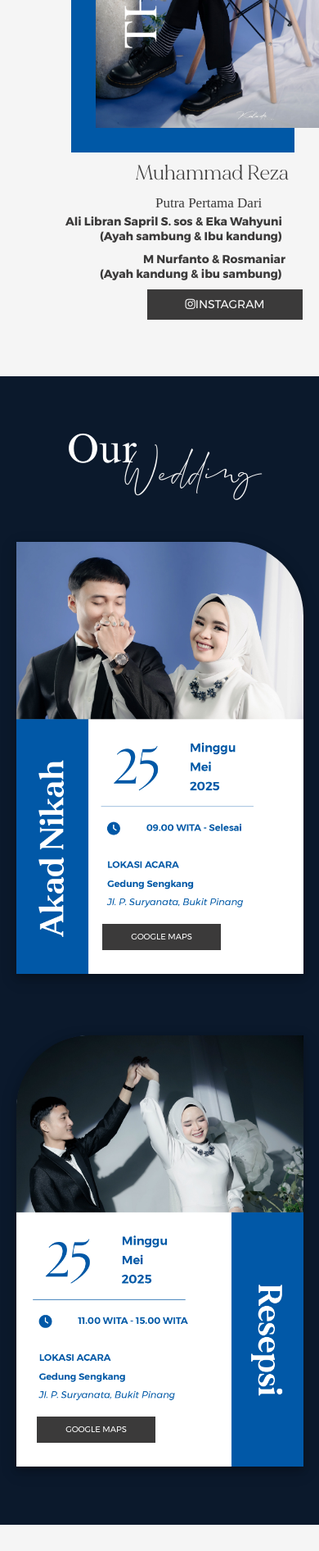
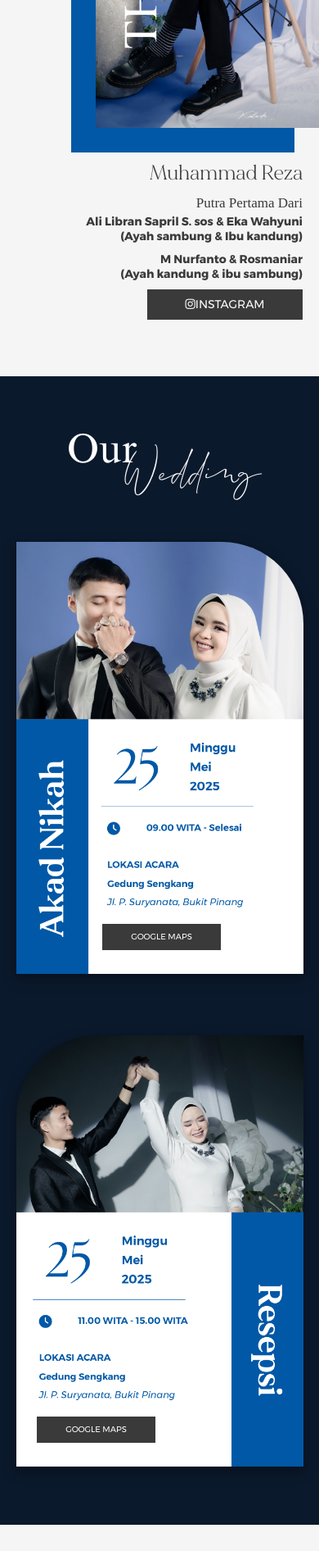
Before and after one commit to zndnnn/Anita, a PHP site: page /main.html in a window 390 px wide. Shown: the part 2608-4500 px from the top of the page at 82% size. Run offline with PHP 8.4, Linux system fonts and the light colour scheme; some libraries are stand-ins or nearby versions; some web fonts are replaced.

Commit message:
Add files via upload

```diff
--- a/main.html
+++ b/main.html
@@ -174,7 +174,7 @@
       <div class="cowo">
       <img src="foto/reza.jpg" alt="cowo">
       </div>
-      <div>
+      <div class="textcowo">
         <p class="font11">Muhammad Reza</p>
         <p class="font12">Putra Pertama Dari </p>
         <p class="font13">Ali Libran Sapril S. sos & Eka Wahyuni</p>
@@ -281,7 +281,7 @@
       <div id="copyright">
         <p class="font19">- Reza & Anita -</p>
         </div>
-          <p class="font19">@zndnrhmn </p>
+          <p class="font19">web by @zndnrhmn </p>
       </div>
 
     </div>
--- a/style.css
+++ b/style.css
@@ -492,8 +492,8 @@ a.tbl-biru-5:hover {
 }
 
 .font11 {
+    margin-right: 20px;
     margin-top: 20px;
-    margin-left: 165px;
     margin-bottom: 10px;
     font-size: 25px;
     font-family: "Mirage-R";
@@ -501,7 +501,7 @@ a.tbl-biru-5:hover {
 }
 
 .font12 {
-    margin-left: 190px;
+    margin-right: 20px;
     margin-bottom: 3px;
     font-size: 17px;
     font-family: "Montserrat-L";
@@ -509,7 +509,7 @@ a.tbl-biru-5:hover {
 }
 
 .font13 {
-    margin-left: 80px;
+    margin-right: 20px;
     margin-bottom: 10px;
     font-size: 14px;
     font-family: "Montserrat-B";
@@ -517,7 +517,7 @@ a.tbl-biru-5:hover {
 }
 
 .font14 {
-    margin-left: 122px;
+    margin-right: 20px;
     margin-bottom: 10px;
     margin-top: -10px;
     font-size: 14px;
@@ -526,7 +526,7 @@ a.tbl-biru-5:hover {
 }
 
 .font15 {
-    margin-left: 175px;
+    margin-right: 20px;
     margin-bottom: 10px;
     font-size: 14px;
     font-family: "Montserrat-B";
@@ -596,6 +596,10 @@ a.tbl-biru-5:hover {
     width: 70%;
 }
 
+.textcowo {
+    text-align: right;
+}
+
 .vid {
     align-items: center;
     width: 90%;
@@ -603,6 +607,26 @@ a.tbl-biru-5:hover {
 
 .foto {
     size: 20%;
+}
+
+
+@media screen and (max-width: 450px) {
+    .text13 img{
+        display: flexbox;
+        width: 90%;
+        margin-top: 0px;
+        border-top-left-radius: 100px;
+        box-shadow: 0 4px 8px 0 rgba(0, 0, 0, 0.2), 0 6px 20px 0 rgba(0, 0, 0, 0.19);
+    }
+    .text5 img{
+
+        display: flexbox;
+        width: 90%;
+        margin-top: 0px;
+        border-top-right-radius: 100px;
+        box-shadow: 0 4px 8px 0 rgba(0, 0, 0, 0.2), 0 6px 20px 0 rgba(0, 0, 0, 0.19);
+    }
+
 }
 
 @keyframes appear {
```
